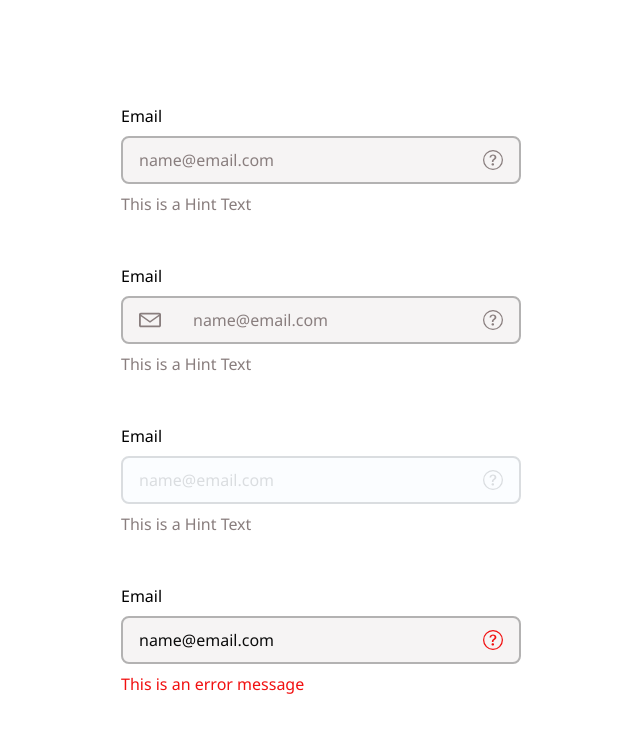
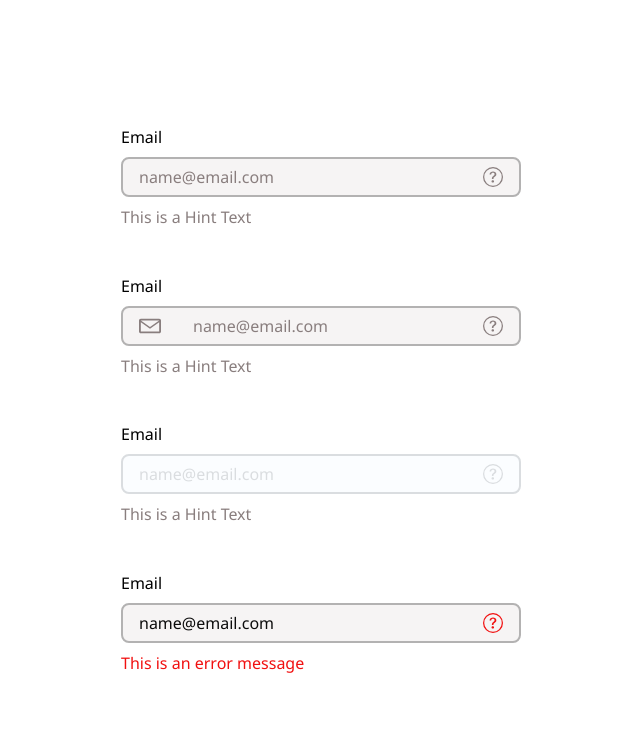
Before and after one commit to AMAN7040/Frontend, a plain HTML site: page inputComp/index.html in a window 1280 px wide. Shown: the whole page, without its empty margins (319-959 px from the left). Drawn offline with nearby package versions, Linux system fonts and the light colour scheme.

Commit message:
Input component styling updated

```diff
--- a/inputComp/css/style.css
+++ b/inputComp/css/style.css
@@ -38,7 +38,7 @@
 @layer components {
   .input-component {
     display: grid;
-    gap: 3rem;
+    gap: 2.8rem;
     min-width: 400px;
     height: auto;
   }
@@ -92,7 +92,7 @@
     justify-content: space-between;
     gap: 2rem;
     width: 100%;
-    height: 3rem;
+    height: 2.5rem;
     padding-inline: 1rem;
     border: 2px solid var(--border, var(--border-color)) !important;
     border-radius: 8px;
```
